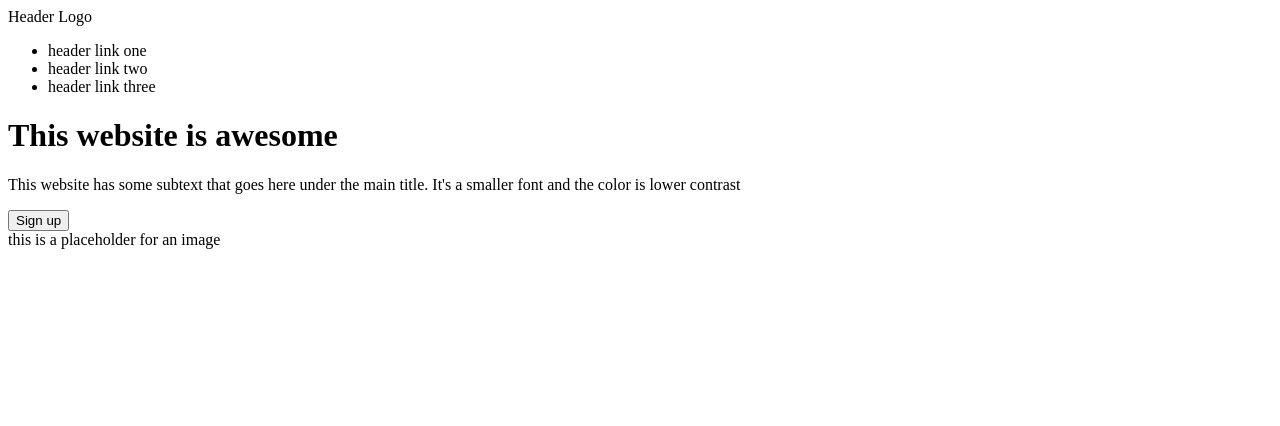
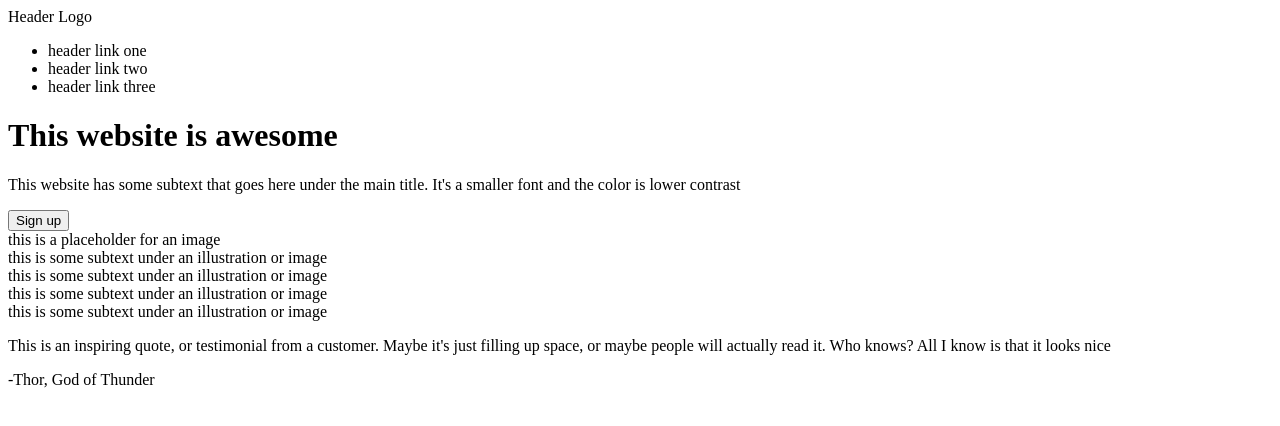
Before and after one commit to brianMacaroni/landing-page, a plain HTML site: page index.html in a window 1280 px wide. Drawn offline with Linux system fonts and the light colour scheme.

Commit message:
Finish both middle sections

```diff
--- a/index.html
+++ b/index.html
@@ -9,13 +9,14 @@
 </head>
 <body>
     <div class="header">
-        Header Logo
+        <div class="head">Header Logo</div>
         <ul>
             <li><a href="https://youtu.be/A5g9ZwxFKdg"></a>header link one</li>
             <li><a href="https://youtu.be/A5g9ZwxFKdg"></a>header link two</li>
             <li><a href="https://youtu.be/A5g9ZwxFKdg"></a>header link three</li>
         </ul>
     </div>
+
     <div class="top">
         <h1>This website is awesome</h1>
         <p>This website has some subtext that goes here under the main title.
@@ -25,5 +26,33 @@
             this is a placeholder for an image
         </div>
     </div>
+
+    <div class="middle">
+        <div class="info_title"></div>
+        <div class="middle_images">
+            <div class="info">
+                <div class="box"></div>
+                <div class="text">this is some subtext under an illustration or image</div>
+            </div>
+            <div class="info">
+                <div class="box"></div>
+                <div class="text">this is some subtext under an illustration or image</div>
+            </div>
+            <div class="info">
+                <div class="box"></div>
+                <div class="text">this is some subtext under an illustration or image</div>
+            </div>
+            <div class="info">
+                <div class="box"></div>
+                <div class="text">this is some subtext under an illustration or image</div>
+            </div>
+        </div>
+    </div>
+
+    <div class="quote_section">
+        <p>This is an inspiring quote, or testimonial from a customer. Maybe it's just filling up space,
+        or maybe people will actually read it. Who knows? All I know is that it looks nice</p>
+        <div class="author">-Thor, God of Thunder</div>
+    </div>
 </body>
 </html>
```
